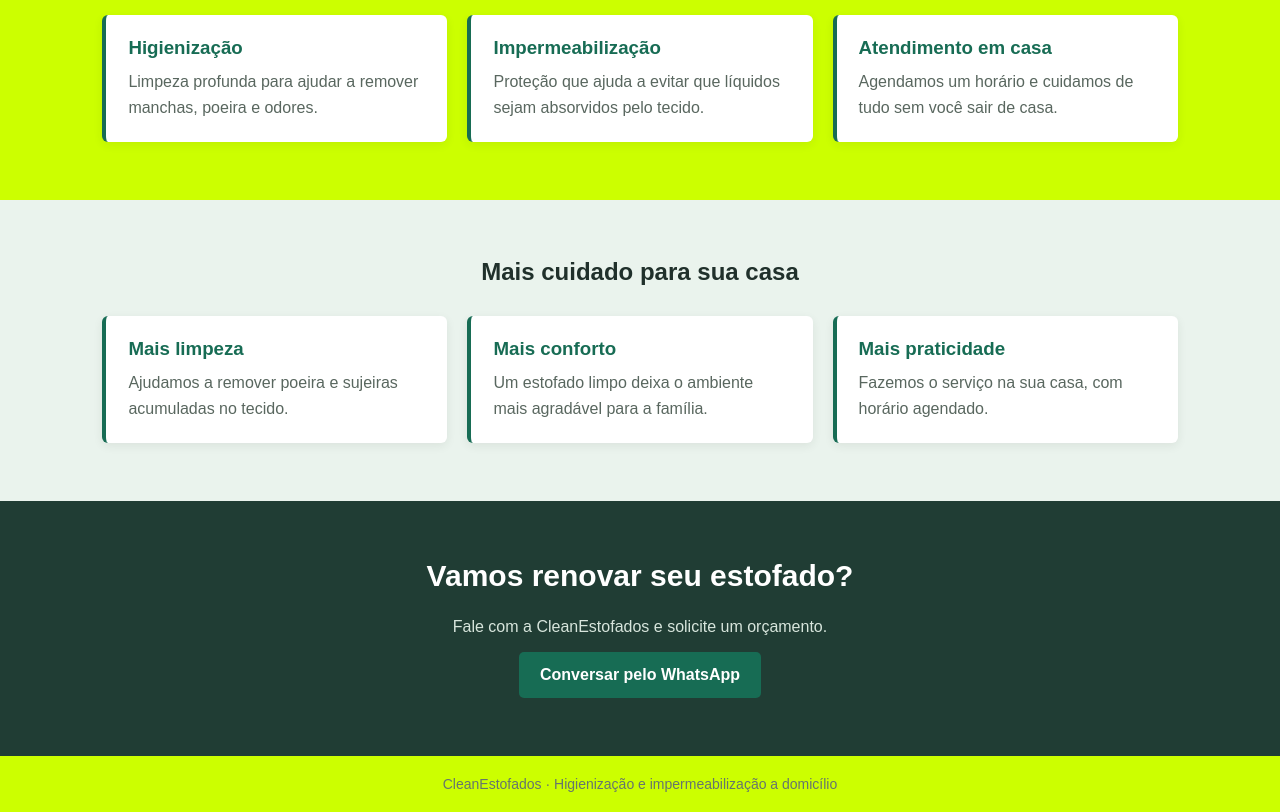
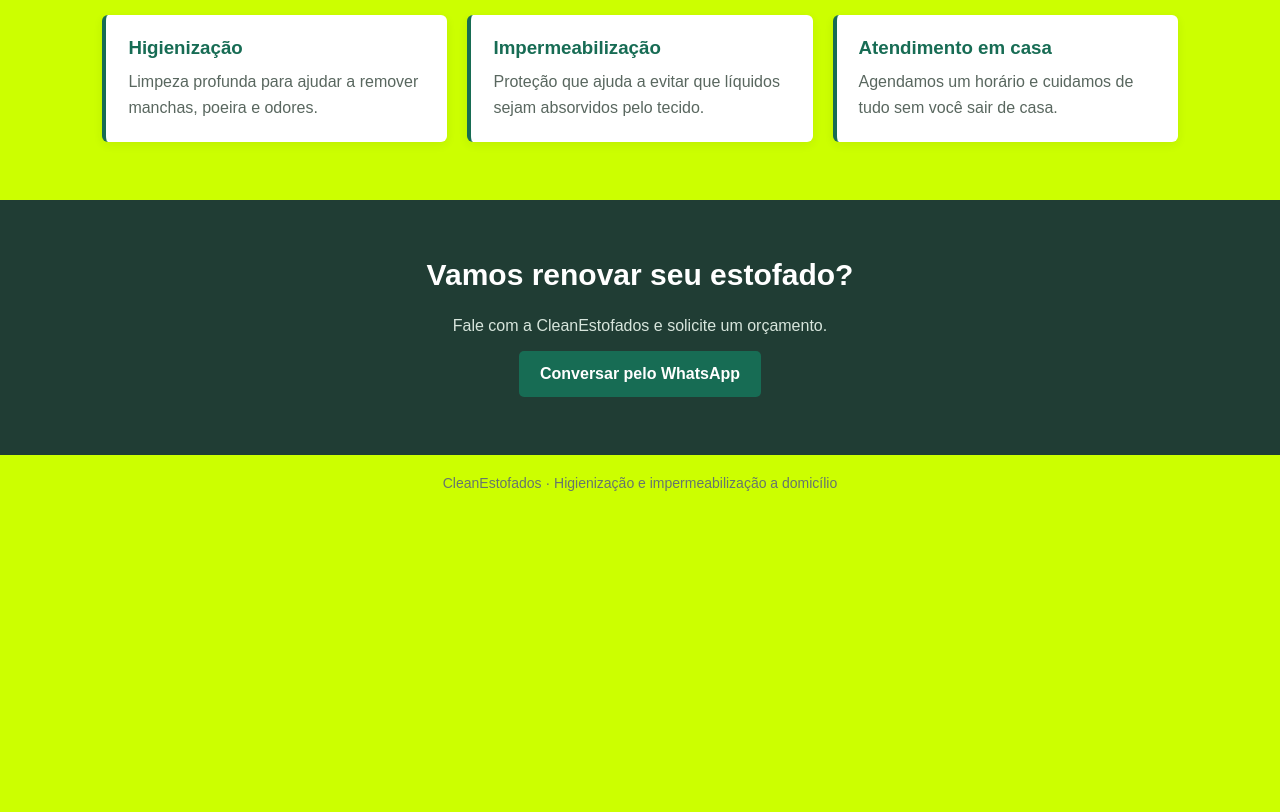
Before and after one commit to PdroHenr/ATIVIDADE_AVALIATIVA, a plain HTML site: page index.html in a window 1280 px wide. Shown: the part 673-1485 px from the top of the page. After the commit the page ends 1184 px from the top, so only its background shows below. Drawn offline with Linux system fonts and the light colour scheme.

Commit message:
Revert "Cliente pediu para criar uma seção de beneficios e o link de menu"
This reverts commit 1816407fc8287df850936ddfaae9371ca4e9cef3.

```diff
--- a/css/style.css
+++ b/css/style.css
@@ -28,7 +28,6 @@ nav a:hover { color: var(--cor-principal); }
 /* SERVICOS */
 section { padding: 58px 8%; }
 .services { text-align: center; }
-.benefits { text-align: center; background: #eaf3ed; }
 .services h2, .contact h2 { font-size: 30px; }
 .items { display: grid; grid-template-columns: repeat(3, 1fr); gap: 20px; margin-top: 30px; text-align: left; }
 .item {
--- a/index.html
+++ b/index.html
@@ -8,22 +8,17 @@
   <script src="js/script.js" defer></script>
 </head>
 <body>
-  <header><a class="logo" href="#inicio">CleanEstofados</a><nav><a href="#servicos">Serviços</a><a href="#beneficios">Benefícios</a><a href="#contato">Contato</a></nav></header>
+  <header><a class="logo" href="#inicio">CleanEstofados</a><nav><a href="#servicos">Serviços</a><a href="#contato">Contato</a></nav></header>
   <main>
     <section class="hero" id="inicio">
       <div><p>HIGIENIZAÇÃO PROFISSIONAL A DOMICÍLIO</p><h1>Seu sofá limpo, sua casa renovada.</h1><p>Removemos sujeiras e odores e protegemos seus estofados com cuidado, praticidade e atendimento na sua casa.</p><a class="button" href="#contato">Peça seu orçamento</a></div>
-      <img class="photo" src="https://showcleanhigienizacao.com.br/wp-content/uploads/2024/11/Limpeza-e-Higienizacao-de-Sofa.webp" alt="Sofá confortável em uma sala iluminada">
+      <img class="photo" src="https://images.unsplash.com/photo-1555041469-a586c61ea9bc?auto=format&fit=crop&w=1000&q=85" alt="Sofá confortável em uma sala iluminada">
     </section>
     <section class="services" id="servicos"><h2>Cuidado completo para seus estofados</h2><div class="items">
       <article class="item"><h3>Higienização</h3><p>Limpeza profunda para ajudar a remover manchas, poeira e odores.</p></article>
       <article class="item"><h3>Impermeabilização</h3><p>Proteção que ajuda a evitar que líquidos sejam absorvidos pelo tecido.</p></article>
       <article class="item"><h3>Atendimento em casa</h3><p>Agendamos um horário e cuidamos de tudo sem você sair de casa.</p></article>
     </div></section>
-    <section class="benefits" id="beneficios"><h2>Mais cuidado para sua casa</h2><div class="items">
-      <article class="item"><h3>Mais limpeza</h3><p>Ajudamos a remover poeira e sujeiras acumuladas no tecido.</p></article>
-      <article class="item"><h3>Mais conforto</h3><p>Um estofado limpo deixa o ambiente mais agradável para a família.</p></article>
-      <article class="item"><h3>Mais praticidade</h3><p>Fazemos o serviço na sua casa, com horário agendado.</p></article>
-    </div></section>
     <section class="contact" id="contato"><h2>Vamos renovar seu estofado?</h2><p>Fale com a CleanEstofados e solicite um orçamento.</p><a class="button" id="whatsapp" href="https://wa.me/?text=Ol%C3%A1!%20Quero%20um%20or%C3%A7amento%20para%20meu%20estofado.">Conversar pelo WhatsApp</a></section>
   </main>
   <footer>CleanEstofados · Higienização e impermeabilização a domicílio</footer>
```
